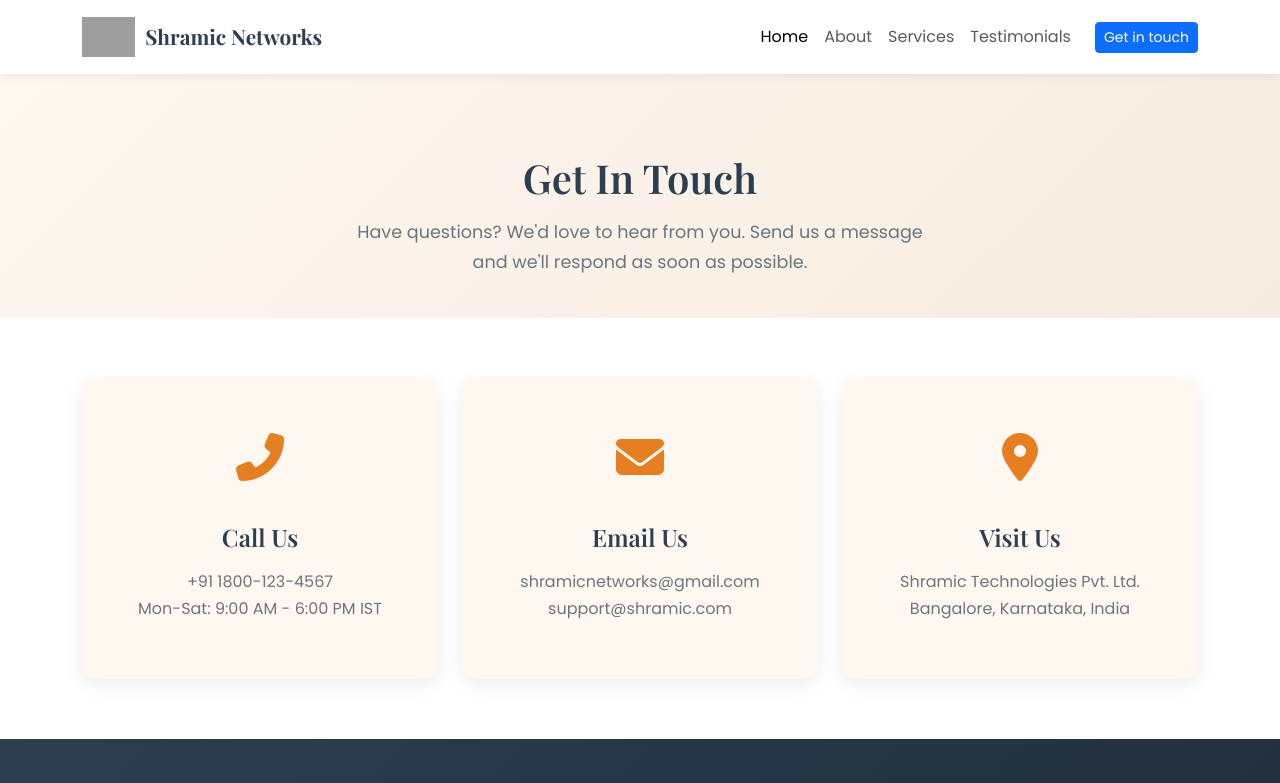
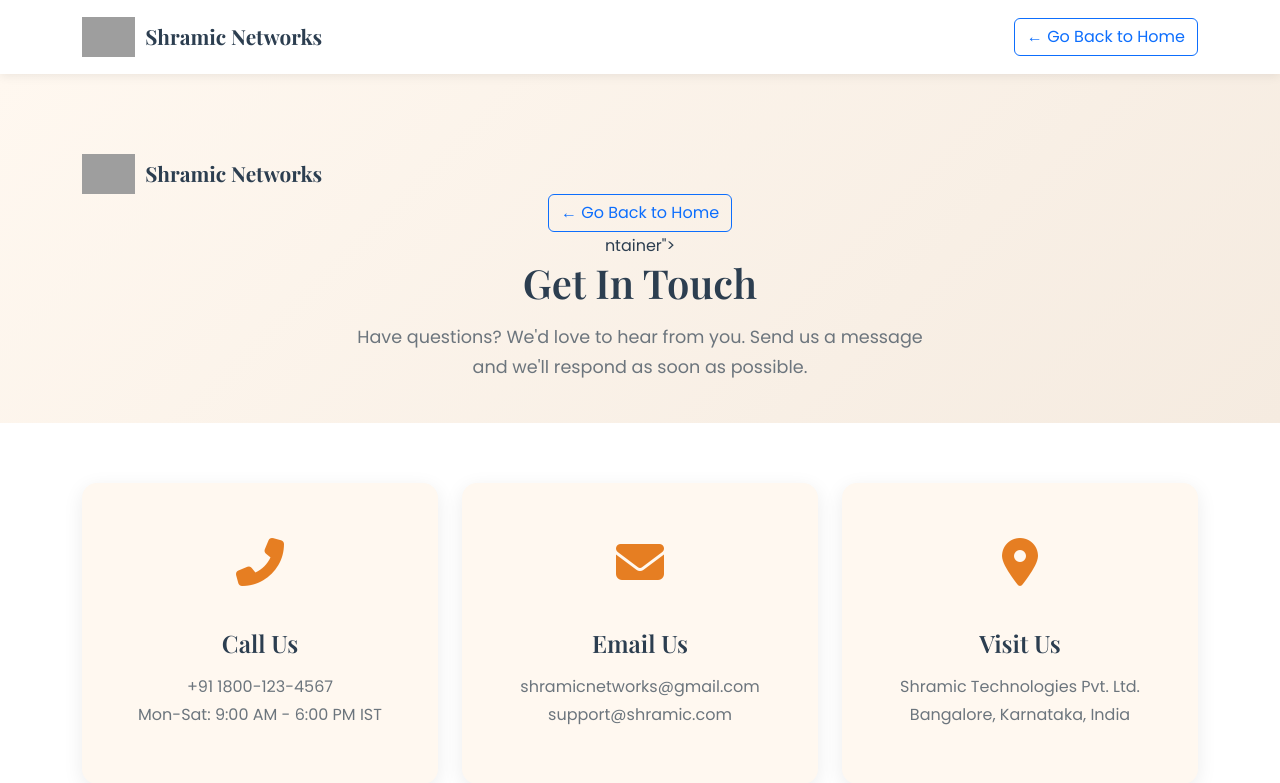
Before and after one commit to saiposhith-ai/Website-Main, a Flask app: page /contact in a window 1280 px wide. Shown: the top 783 px of the page. Run offline with Flask 3, Linux system fonts and the light colour scheme; grey boxes are pictures that could not be loaded.

Commit message:
Simple Static website

```diff
--- a/templates/contact.html
+++ b/templates/contact.html
@@ -283,48 +283,41 @@
       <img
         src="https://careers.shramic.com/static/img/logo.png"
         alt="Shramic Logo"
-            width="40"
-            height="40"
-            loading="eager"
       />
       <span>Shramic Networks</span>
     </a>
-        <button
-          class="navbar-toggler"
-          type="button"
-          data-bs-toggle="collapse"
-          data-bs-target="#navbarNav"
-          aria-controls="navbarNav"
-          aria-expanded="false"
-          aria-label="Toggle navigation"
-        >
-          <span class="navbar-toggler-icon"></span>
-        </button>
-        <div class="collapse navbar-collapse" id="navbarNav">
-          <ul class="navbar-nav ms-auto align-items-lg-center">
-            <li class="nav-item">
-              <a class="nav-link active" href="#home">Home</a>
-            </li>
-            <li class="nav-item">
-              <a class="nav-link" href="#about">About</a>
-            </li>
-            <li class="nav-item">
-              <a class="nav-link" href="#features">Services</a>
-            </li>
-            <li class="nav-item">
-              <a class="nav-link" href="/testimonial">Testimonials</a>
-            </li>
-            <li class="nav-item ms-lg-3 mt-3 mt-lg-0">
-              <a class="btn btn-primary btn-sm" href="/contact">Get in touch</a>
-            </li>
-          </ul>
+
+    <!-- Go Back to Home Button -->
+    <div class="ms-auto">
+      <a href="/" class="btn btn-outline-primary">
+        ← Go Back to Home
+      </a>
     </div>
   </div>
 </nav>
 
+
     <!-- HERO SECTION -->
     <section class="hero">
+      <div class="co<nav class="navbar navbar-expand-lg navbar-light">
   <div class="container">
+    <a class="navbar-brand" href="/">
+      <img
+        src="https://careers.shramic.com/static/img/logo.png"
+        alt="Shramic Logo"
+      />
+      <span>Shramic Networks</span>
+    </a>
+
+    <!-- Go Back to Home Button -->
+    <div class="ms-auto">
+      <a href="/" class="btn btn-outline-primary">
+        ← Go Back to Home
+      </a>
+    </div>
+  </div>
+</nav>
+ntainer">
         <h1 class="hero-title">Get In Touch</h1>
         <p class="hero-text">
           Have questions? We'd love to hear from you. Send us a message and
```
Lines whose indentation alone changed are shown as unchanged.
